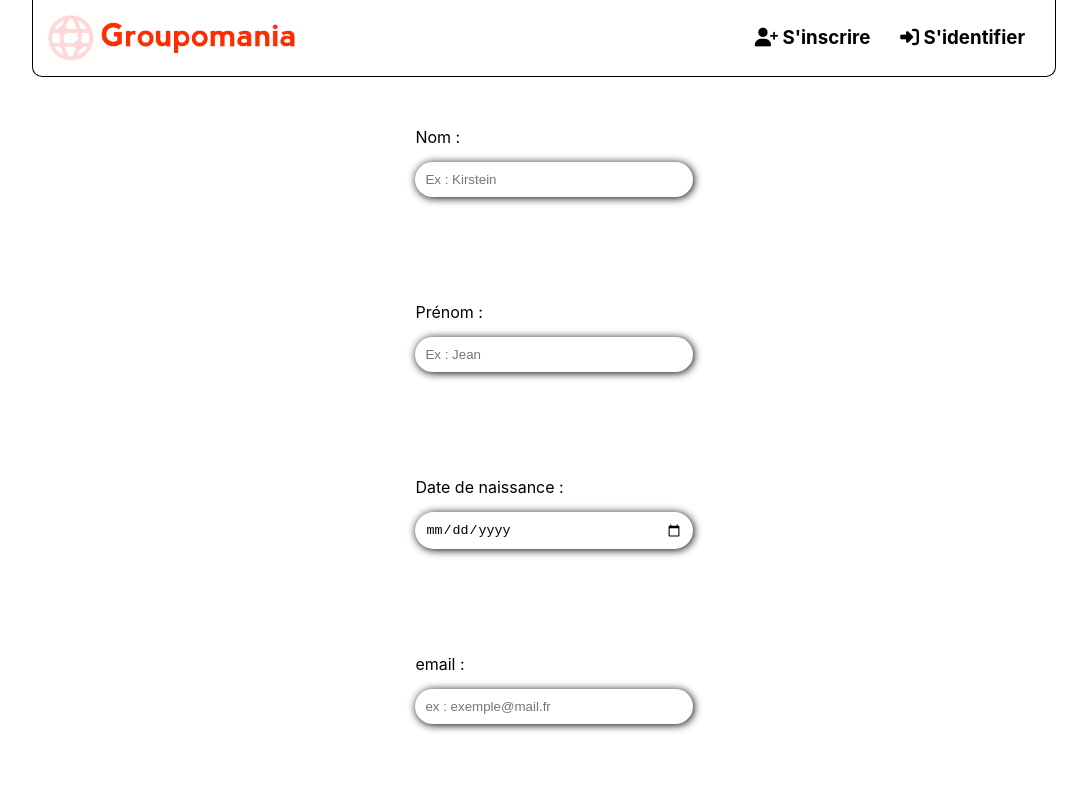
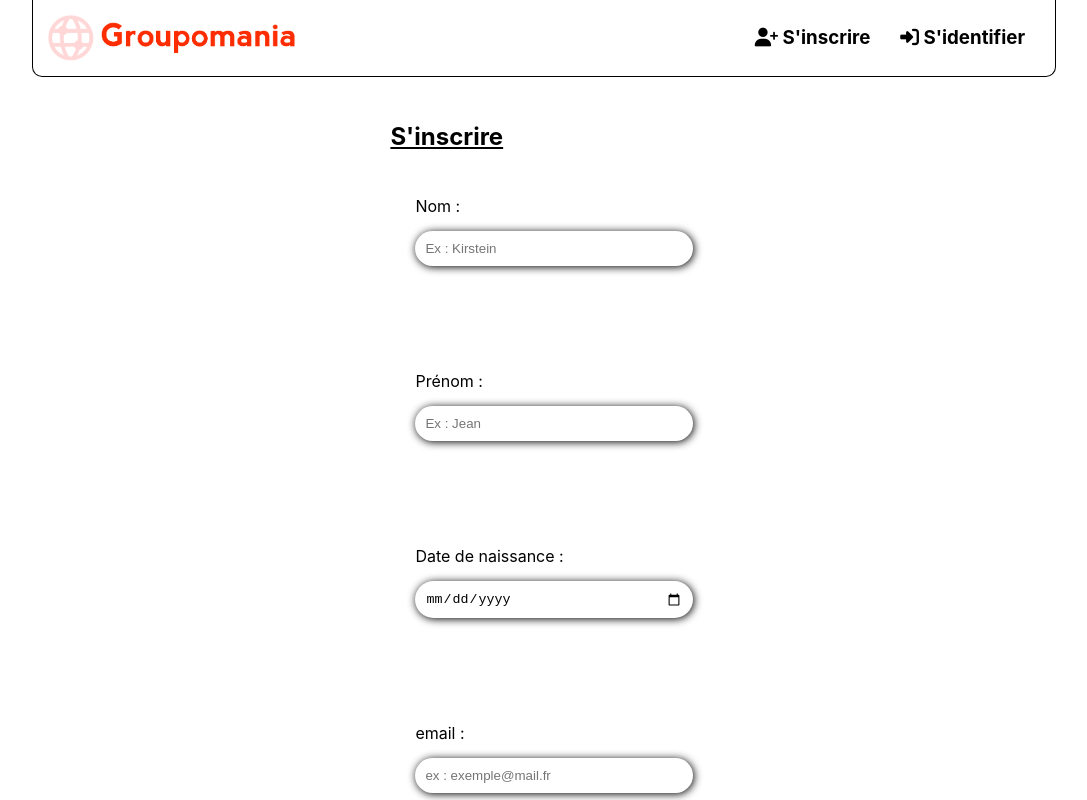
Before and after one commit to chrisnaf92i/ChristopherNafrere_7_08082021, a React (Create React App) app in the folder front-end/: page /signup in a window 1280 px wide. Shown: the top 800 px of the page, without its empty margins (96-1183 px from the left). Built offline with nearby package versions, Linux system fonts and the light colour scheme.

Commit message:
passage obligatoire a la page connexion ou inscription

```diff
--- a/front-end/src/components/auth/login/Login.js
+++ b/front-end/src/components/auth/login/Login.js
@@ -41,6 +41,7 @@ export default class Login extends Component {
     render() {
         return (
             <form onSubmit={this.handleSubmit}  style={{width:"100%", display:"flex", flexDirection:"column", alignItems:"center"}}>
+                <h2>Se connecter</h2>
                 <div>
                     <label for="email">Email :</label>
                     <br/>
--- a/front-end/src/components/auth/signup/Signup.js
+++ b/front-end/src/components/auth/signup/Signup.js
@@ -61,6 +61,7 @@ export default class Signup extends Component {
     render() {
         return (
             <form onSubmit={this.handleSubmit} style={{width:"30%", margin:"auto", display:'flex', flexDirection:"column"}}>
+                <h2 style={{textDecoration:"underline"}}>S'inscrire</h2>
                 <div style={{margin:"25px"}}>
                     <label htmlFor="name">Nom :</label>
                     <br/>
```
